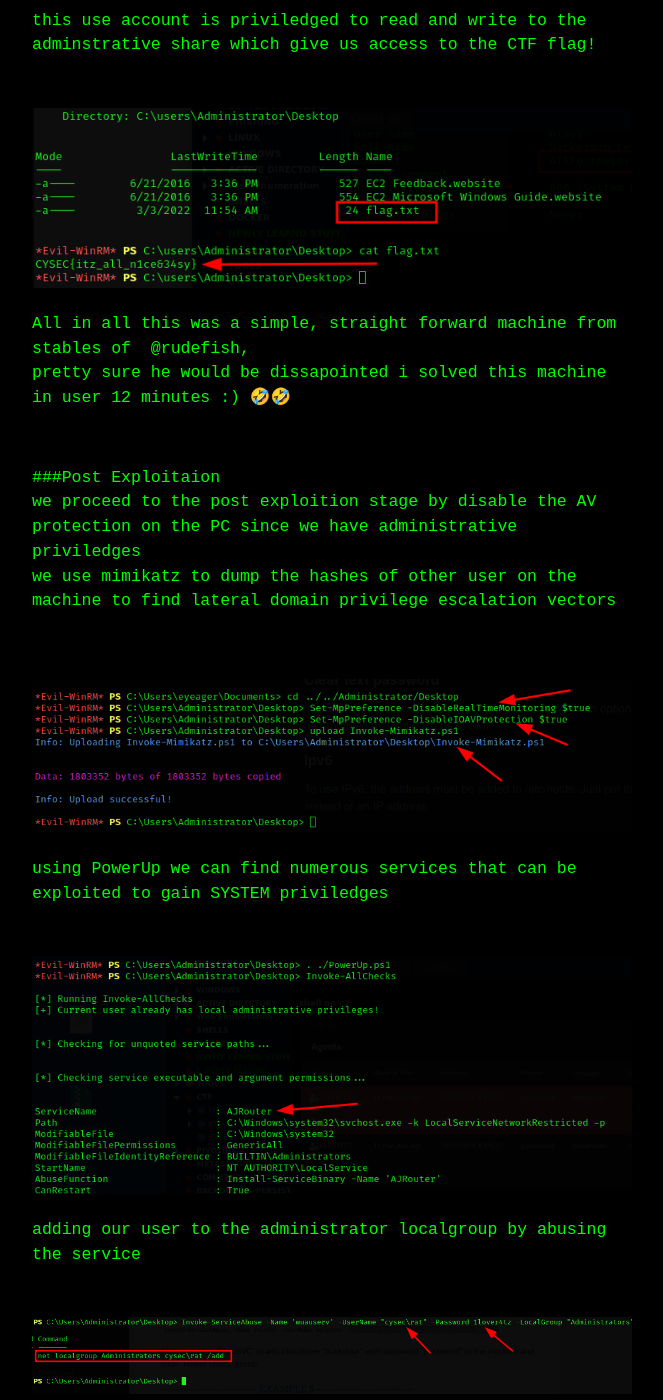
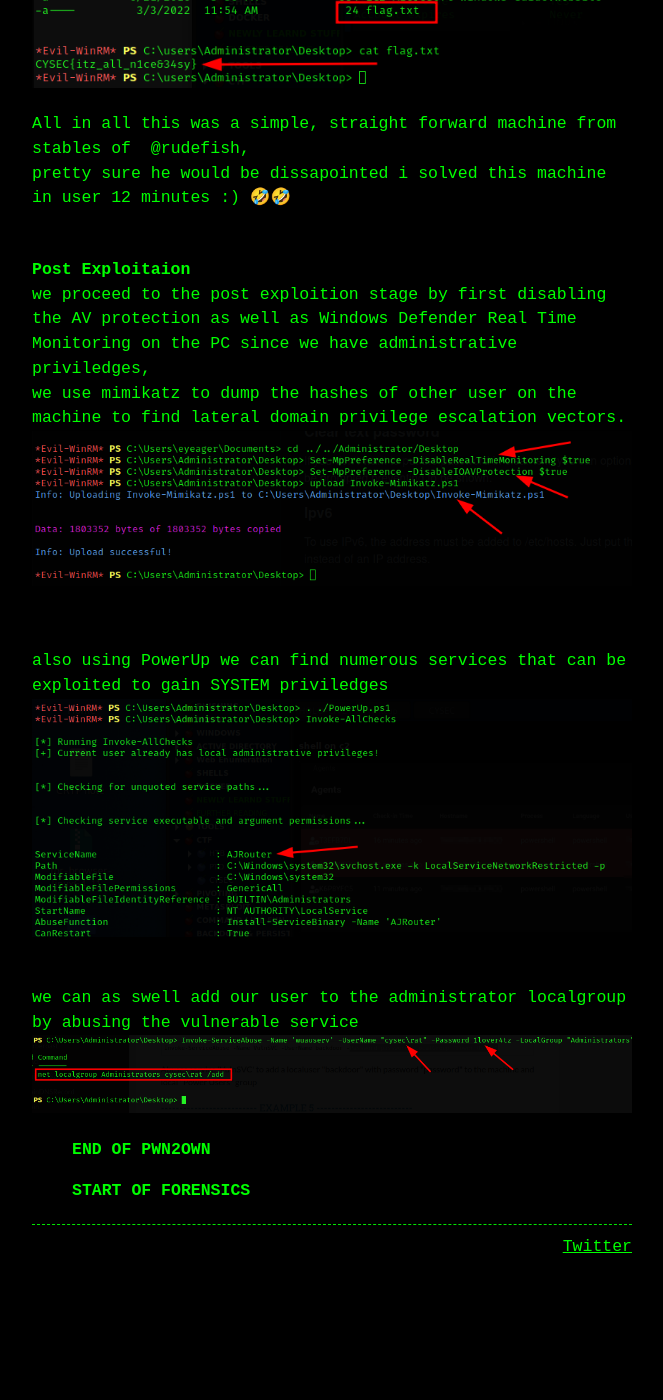
Before and after one commit to handyteddy/Ratilovich, a Jekyll site: the page built from _posts/2022-05-15-ctf-cysecctf.md, in a window 1280 px wide and 1400 px high, scrolled down 5878 px. Shown: the whole window, without its empty margins (308-971 px from the left). Built offline with Jekyll 4.4.1, drawn with Linux system fonts in a browser that asks for light colours; after the commit the page ends 7158 px from its top, so only the background shows below that; some of the changed text lies outside the part shown.

Commit message:
Update 2022-05-15-ctf-cysecctf.md

````diff
--- a/_posts/2022-05-15-ctf-cysecctf.md
+++ b/_posts/2022-05-15-ctf-cysecctf.md
@@ -33,25 +33,20 @@ nmap   -T4 -Pn --min-rate 1000 --open -r   54.234.92.201
 FTP is immediately ignored :( a 5000 pointer shoudnt have anything to do port 21 _justkidding_
 <br>
 ###Enumeration on port 80
-A quick enumeration on port 80 shows the default IIS webpage and fuzz of directories yield no result, looking at vhost/subdomain using FFUF
+A quick enumeration on port 80 shows the default IIS webpage and fuzz of directories yield no result,
+<img src="/assets/images/cysecctf/iis.png" height="100%" width="100%">looking at vhost/subdomain using FFUF
 we find   `secret ` a to be a valid vhost
 
-<br>
 <img src="/assets/images/cysecctf/vhostscan.png" height="100%" width="100%">
-
-
-<br>
-Adding the newly  found vhost and the hosts file and fuzzing for subdirectories, we can find `backups` to be a valid
-
+Adding the newly  found vhost and the hosts file and fuzzing for subdirectories, we can find **`backups`** to be a valid
+```console
 sudo echo "54.234.92.201 secret.cysec.local " >> /etc/hosts; \
 feroxbuster -u http://secret.cysec.local/
-
-<br>
+```
 <img src="/assets/images/cysecctf/fericoxid.png" height="100%" width="100%">
 
 
 Accessing the backups folder we can find a wordlist of usernames and passwords
-<br>
 <img src="/assets/images/cysecctf/backups.png" height="100%" width="100%">
 
 ```bash
@@ -60,27 +55,23 @@ wget -q http://secret.cysec.local/backups/users.txt
 ```
 
 Saving the wordlist and revoking our mental note about the existence of two other protocols : Lightweight Directory Access Protocol (LDAP) and the Server Message Block(SMB)
-<br>
 <img src="/assets/images/cysecctf/wget.png" height="100%" width="100%">
 
 
 we proceed by  password spraying  both SMB and LDAP looking for valid credentials
 
-####Enumeration on port 445
+### Enumeration on port 445
 using CrackMapExec which is usefull in spraying passwords in a Active Directory network, we immediately get a hand of a valid
 user credential `jsmith:password@123`
-
+<img src="/assets/images/cysecctf/cme.gif" height="100%" width="100%">
 <br>
-<img src="/assets/images/cysecctf/cme.gif" height="100%" width="100%">
-
-####Exploiting SMB - 445
-leveraging the credentials to list the available SMB share
-<br>
+### Exploiting SMB - 445
+leveraging the credentials to list the available SMB shares
 <img src="/assets/images/cysecctf/smb1.png" height="100%" width="100%">
 
 
-we can see sa domain user directory to which we can authenticate to using the credentials we have
-<br>
+we can see see domain **$USERS** directory to which we can authenticate to using the credentials we have
+
 <img src="/assets/images/cysecctf/smbclient.png" height="100%" width="100%">
 
 Highlights for picture above
@@ -89,10 +80,8 @@ Highlights for picture above
 3. Downloading the script to our local machine.
 
 
-The `read_appraisal form` contains the hlevi domain user creds as we can see below
-<br>
+The `read_appraisal_form.ps1` contains the hlevi domain user creds as we can see below
 <img src="/assets/images/cysecctf/appraisal.png" height="100%" width="100%">
-
 
 <br>
 we proceed the exploitation process by leveraging the newly found creds to write and execute  to SMB share using evilwin-rm
@@ -117,29 +106,20 @@ this use account is priviledged to read and write to the adminstrative share whi
 
 All in all this was a simple, straight forward machine from stables of  `@rudefish`,
 pretty sure he would be dissapointed i solved this machine in user 12 minutes :) 🤣🤣
+<br>
 
-
+### Post Exploitaion
+we proceed to the post exploition stage by first disabling the AV protection as well as Windows Defender Real Time Monitoring on the PC since we have administrative priviledges,
+we use mimikatz to dump the hashes of other user on the machine to find lateral domain privilege escalation vectors.
+<img src="/assets/images/cysecctf/disable.png" height="100%" width="100%">
 
 <br>
 
+also using PowerUp we can find numerous services that can be exploited to gain `SYSTEM` priviledges
+<img src="/assets/images/cysecctf/powerup.png" height="100%" width="100%">
+<br>
 
-###Post Exploitaion
-we proceed to the post exploition stage by disable the AV protection on the PC since we have administrative priviledges
-we use mimikatz to dump the hashes of other user on the machine to find lateral domain privilege escalation vectors
-
-<br>
-<img src="/assets/images/cysecctf/disable.png" height="100%" width="100%">
-
-
-
-using PowerUp we can find numerous services that can be exploited to gain `SYSTEM` priviledges
-<br>
-<img src="/assets/images/cysecctf/powerup.png" height="100%" width="100%">
-
-
-
-adding our user to the administrator localgroup by abusing the service
-<br>
+we can as swell add our user to the administrator localgroup by abusing the vulnerable service
 <img src="/assets/images/cysecctf/powerupex.png" height="100%" width="100%">
 
 > **END OF PWN2OWN**
````
